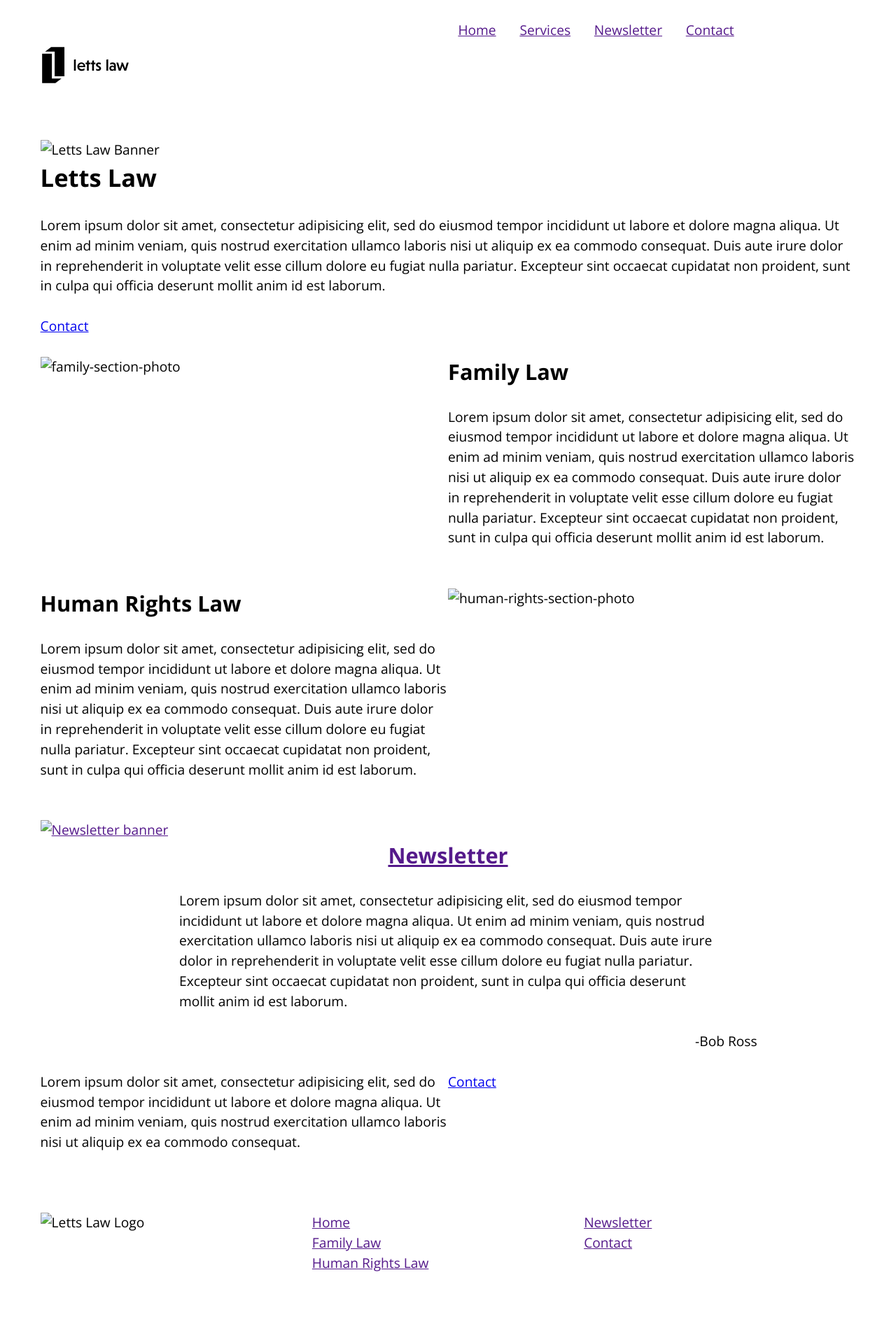
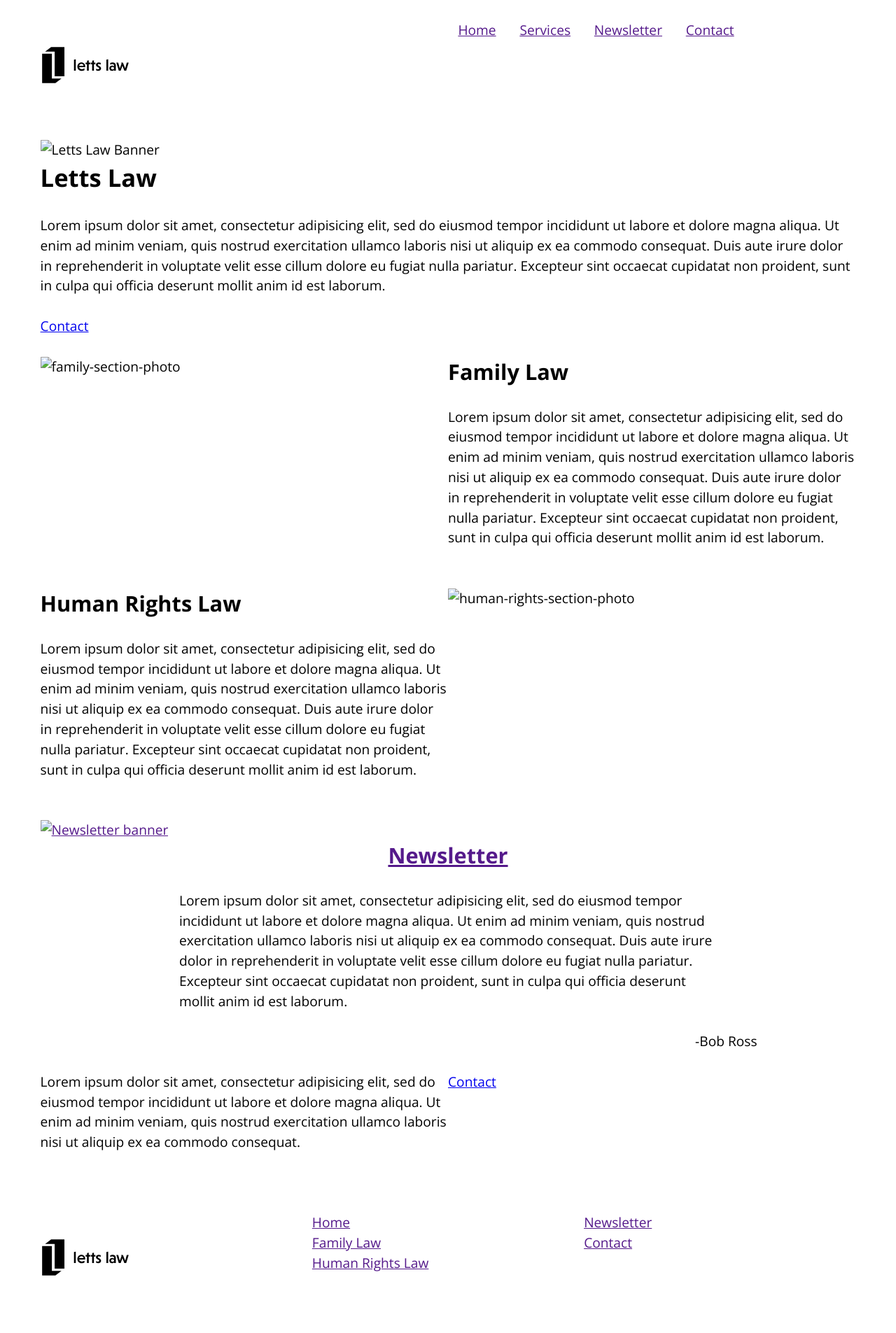
Before and after one commit to Ten-3/letts-law, a Jekyll site: the page built from index.html, in a window 1280 px wide. Shown: the whole page at 70% size. Built offline with Jekyll 4.4.1, drawn with Linux system fonts in a browser that asks for light colours; Markdown is read by kramdown in place of the engine named in the settings; before the commit the page ends 1877 px from its top, so only the background shows below that.

Commit message:
Place the logo part2

```diff
--- a/_layouts/default.html
+++ b/_layouts/default.html
@@ -38,7 +38,9 @@
   <footer>
     <div class="gutter-2 grid island">
       <div class="unit xs-1 s-1 m-1-3 l-1-3 xl-1-3">
-        <img src="" alt="Letts Law Logo">
+        <i class="icon i-128 push-1-2">
+        <img src="images/letts-law-logo-black.svg" alt="Letts Law Logo">
+        </i>
       </div>
 
       <div class="unit xs-1 s-1 m-1-3 l-1-3 xl-1-3">
```
